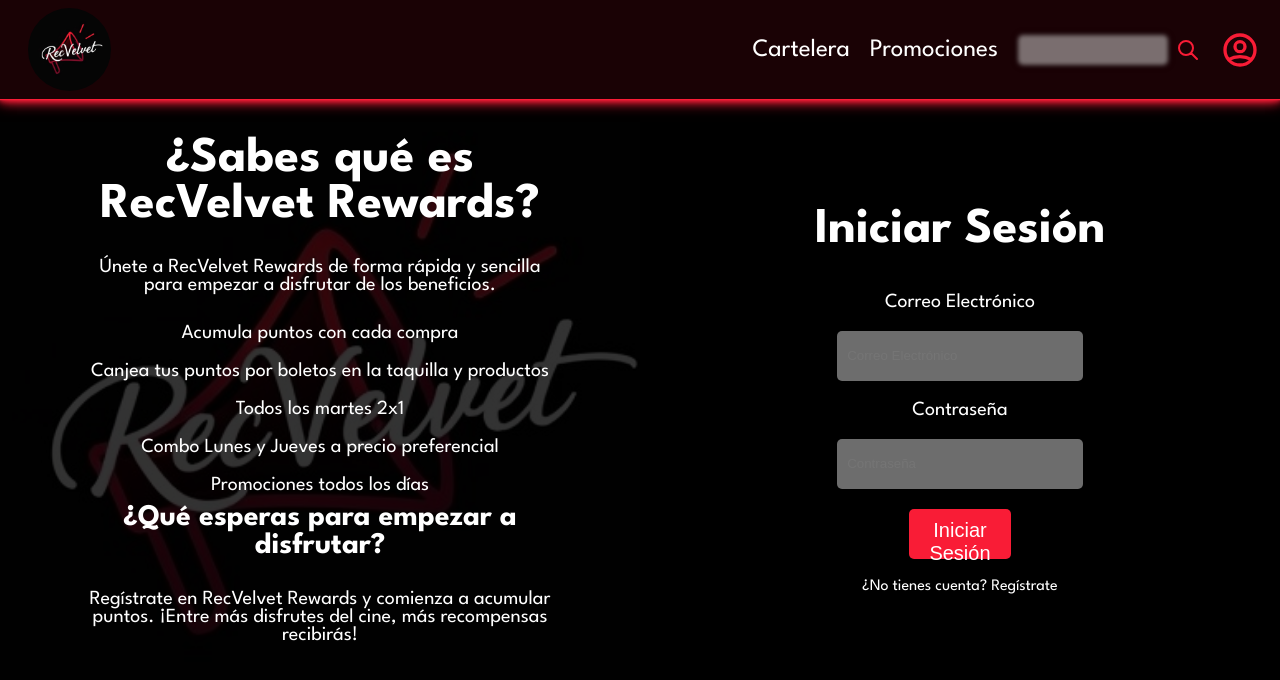
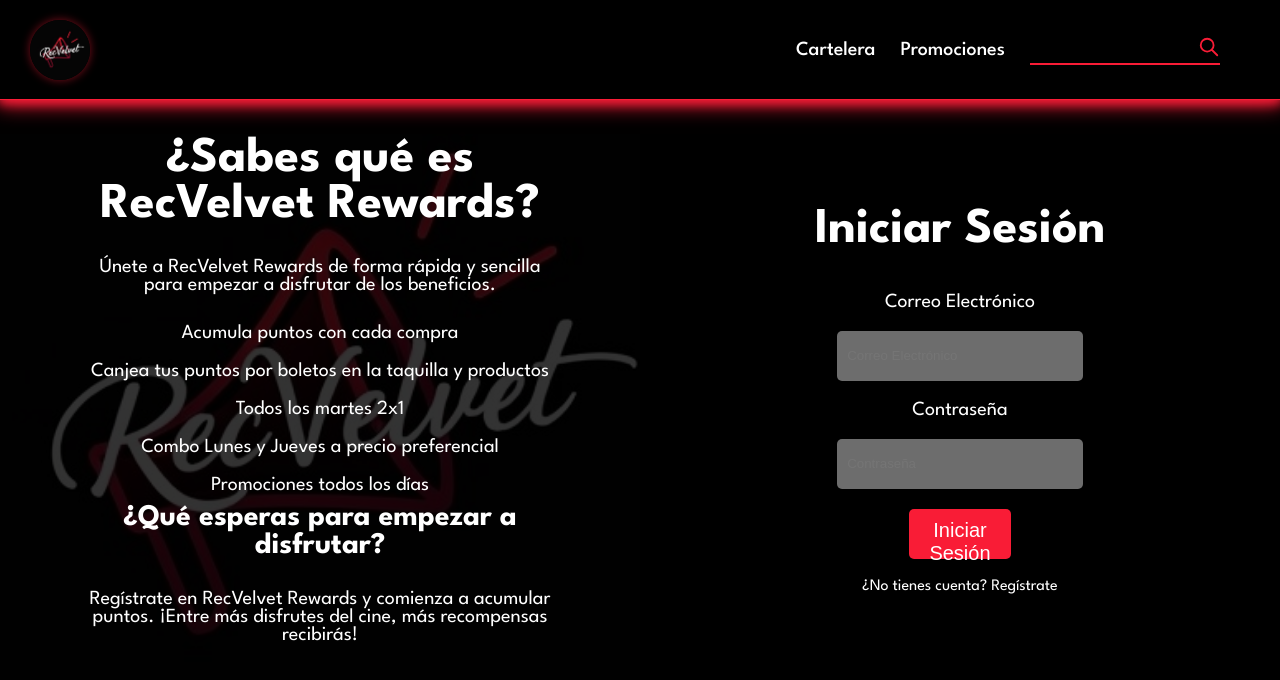
Before and after one commit to Brey012/RecVelvet, a React (Vite) app: page /login in a window 1280 px wide. Shown: the top 680 px of the page. Built offline with nearby package versions, Linux system fonts and the light colour scheme.

Commit message:
Se hizo cambios en NavBar

```diff
--- a/src/assets/css/Navbar.css
+++ b/src/assets/css/Navbar.css
@@ -1,4 +1,4 @@
-.navbar {
+/* .navbar {
   position: fixed;
   width: 100%;
   height: 100px;
@@ -9,8 +9,8 @@
   left: 0;
   z-index: 1000;
   background-color: rgba(249, 28, 54, 0.1);
-  border-bottom: 1px solid #f91c36; /* Línea inferior */
-  box-shadow: 0 0 5px #f91c36, 0 0 10px #f91c36, 0 0 15px #f91c36, 0 0 1px #f91c36; /* Efecto neón */
+  border-bottom: 1px solid #f91c36;
+  box-shadow: 0 0 5px #f91c36, 0 0 10px #f91c36, 0 0 15px #f91c36, 0 0 1px #f91c36;
 }
 
 .navbar__logo {
@@ -87,4 +87,95 @@
   background-color: transparent;
   font-size: 20px;
   cursor: pointer;
+} */
+
+.navbar {
+  position: fixed;
+  top: 0;
+  left: 0;
+  width: 100%;
+  height: 100px;
+  display: flex;
+  justify-content: space-between;
+  align-items: center;
+  padding: 0 30px;
+  background: rgba(0, 0, 0, 0.6); /* Fondo oscuro translúcido */
+  backdrop-filter: blur(5px); /* Efecto de vidrio esmerilado */
+  border-bottom: 1px solid #f91c36; /* Línea inferior brillante */
+  box-shadow: 0 2px 20px 2px #f91c36, 0 2px 10px 1px #f91c36; /* Efecto neón */
+  z-index: 1000;
 }
+
+.navbar__logo {
+  height: 60px;
+  border-radius: 50%;
+  box-shadow: 0 0 10px rgba(249, 28, 54, 0.5);
+}
+
+.navbar__navigation {
+  display: flex;
+  align-items: center;
+  gap: 30px;
+}
+
+.navbar__navigation-items {
+  display: flex;
+  align-items: center;
+  gap: 25px;
+  list-style: none;
+}
+
+.navbar__navigation-items a {
+  color: white;
+  text-decoration: none;
+  font-size: 20px;
+  font-weight: 500;
+  transition: color 0.3s ease;
+}
+
+.navbar__navigation-items a:hover {
+  color: #f91c36;
+}
+
+.navbar__navigation-search {
+  display: flex;
+  align-items: center;
+  border-bottom: 2px solid #f91c36;
+  padding-bottom: 3px;
+}
+
+.navbar__navigation-input {
+  background: transparent;
+  border: none;
+  color: white;
+  font-size: 16px;
+  width: 160px;
+  padding: 4px;
+}
+
+.navbar__navigation-input::placeholder {
+  color: rgba(255, 255, 255, 0.6);
+}
+
+.navbar__navigation-input:focus {
+  outline: none;
+}
+
+.navbar__navigation-icon {
+  width: 22px;
+  height: 22px;
+  color: #f91c36;
+  margin-left: 8px;
+}
+
+.navbar__navigation-button {
+  color: #f91c36;
+  background: none;
+  border: none;
+  cursor: pointer;
+  transition: transform 0.3s ease;
+}
+
+.navbar__navigation-button:hover {
+  transform: scale(1.1);
+}
--- a/src/services/fakeApi.json
+++ b/src/services/fakeApi.json
@@ -23,6 +23,12 @@
       "fullName": "Cocodrilo Bombardino",
       "email": "coco@g",
       "password": "2222"
+    },
+    {
+      "id": "4992",
+      "fullName": "Juan",
+      "email": "Juan@g",
+      "password": "111"
     }
   ]
 }
```
